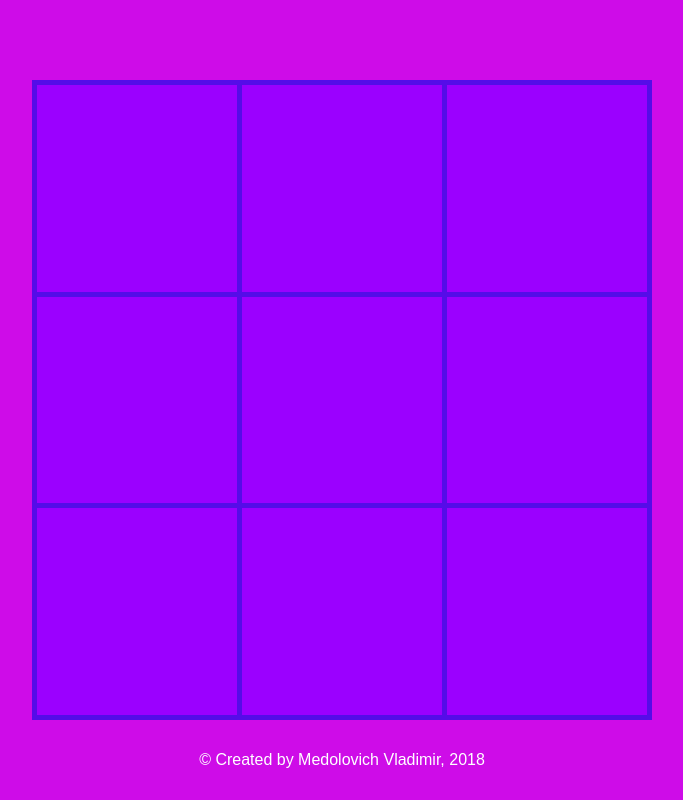
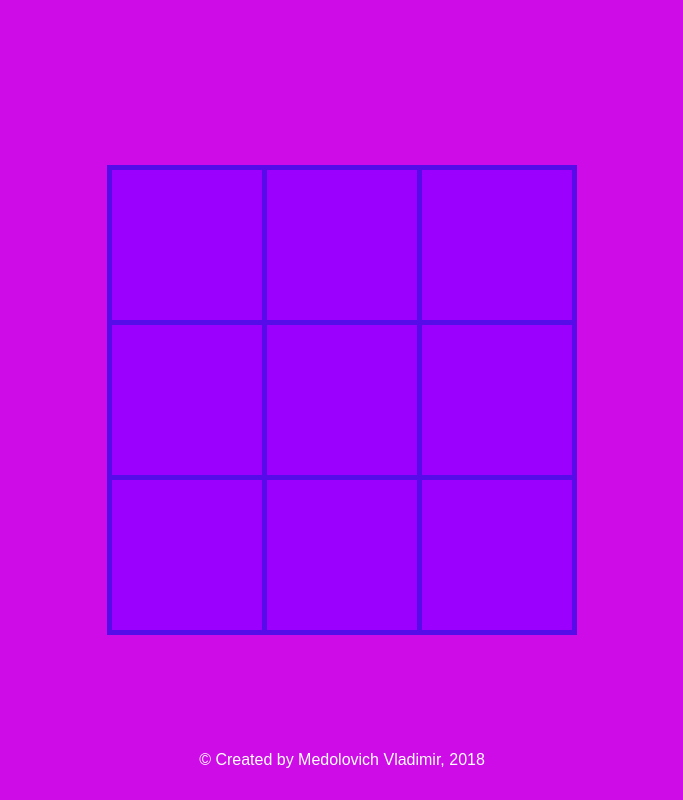
Before and after one commit to RomaUnicHead/TicTacNode, a website: page public/index.html in a window 1280 px wide. Shown: the whole page, without its empty margins (298-981 px from the left). Drawn offline with nearby package versions, Linux system fonts and the light colour scheme; no server answers.

Commit message:
Style amendments

```diff
--- a/app.js
+++ b/app.js
@@ -90,5 +90,4 @@ io.on('connection', socket => {
 
 });
 
-//http.listen(app.get('port'), {host: 'mvvtictac.herokuapp.com', path: '/'});
-http.listen(app.get('port'));
+http.listen(app.get('port'), {host: 'mvvtictac.herokuapp.com', path: '/'});
--- a/public/index.html
+++ b/public/index.html
@@ -11,7 +11,8 @@
         <div id="room"></div>
         <div id="status"></div>
     </div>
-        <table id="tictac">
+    <div id="tictac">
+        <table>
                 <tr>
                     <td></td>
                     <td></td>
@@ -28,6 +29,7 @@
                     <td></td>
                 </tr>
         </table>
+    </div>
     <div id="copy">&copy; Created by Medolovich Vladimir, 2018</div>
 </div><script src="/socket.io/socket.io.js"></script>
 <script src="javascripts/tictac.js" type="text/javascript"></script>
--- a/public/styles/style.css
+++ b/public/styles/style.css
@@ -18,6 +18,12 @@ body {
 #tictac {
 	height: 80vh;
 	margin: 0 auto;
+	display: flex;
+	flex-direction: column;
+	justify-content: center;
+}
+
+table {
 	text-align: center;
 	border-collapse: collapse;
 	font-size: 3.5em;
@@ -27,8 +33,8 @@ body {
 
 #tictac td {
 	border: 5px solid #550CE8;
-	width: 200px;
-	height: 200px;
+	width: 150px;
+	height: 150px;
 }
 
 #container {
```
Lines whose indentation alone changed are shown as unchanged.
